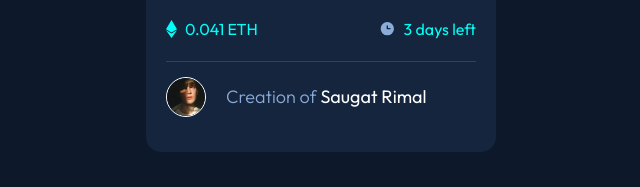
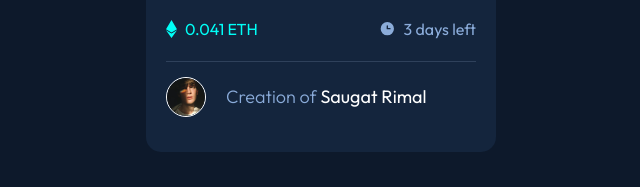
Before and after one commit to saugat-rimal/nft, a plain HTML site: page index.html in a window 1280 px wide. Shown: the part 548-735 px from the top of the page, 319-959 px from the left. Drawn offline with Linux system fonts and the light colour scheme.

Commit message:
finalized nft

```diff
--- a/css/style.css
+++ b/css/style.css
@@ -155,3 +155,7 @@ select {
   color: hsl(0, 0%, 100%);
   font-weight: 400;
 }
+
+.light{
+  color: hsl(215, 51%, 70%);
+}
--- a/index.html
+++ b/index.html
@@ -26,7 +26,7 @@
             <p>0.041 ETH</p>
           </span>
 
-          <span class="assets">
+          <span class="assets light">
             <img src="./images/icon-clock.svg" alt="eth" />
             <p>3 days left</p>
           </span>
```
